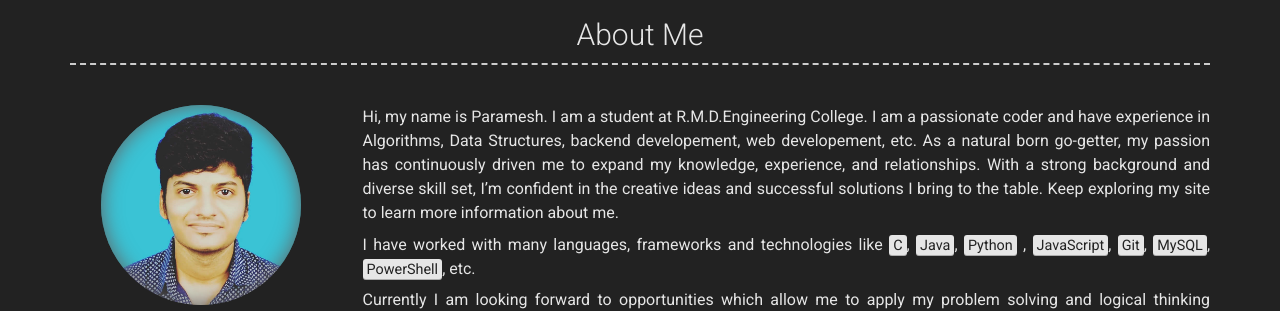
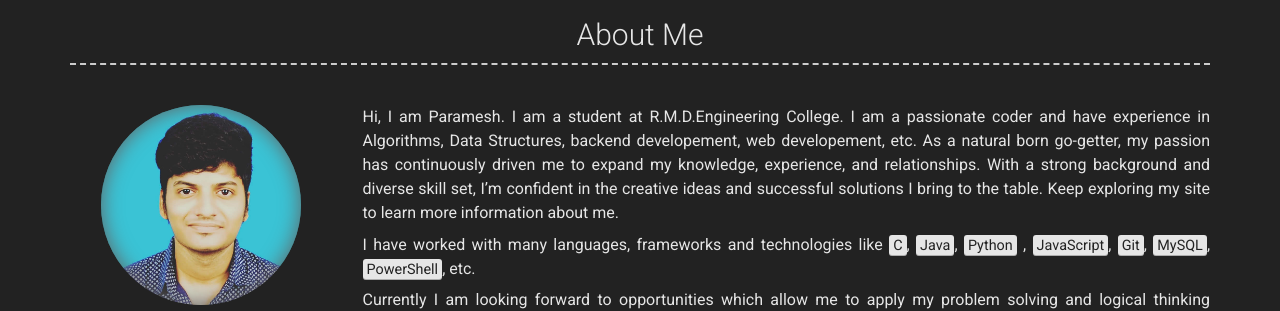
Before and after one commit to paramesh-org/paramesh-org.github.io, a Jekyll site: the page built from index.md, in a window 1280 px wide and 900 px high. Shown: the part 197-508 px from the top of the window. Built offline with Jekyll 4.4.1, drawn with Linux system fonts in a browser that asks for light colours; nearby versions of some CDN libraries.

```diff
--- a/_config.yml
+++ b/_config.yml
@@ -47,7 +47,7 @@ linkedin_username: parameshwaran
 about_profile_image: images/profilepic.jpg
 about_content: | # this will include new lines to allow paragraphs
 
-  Hi, my name is Paramesh. I am a student at R.M.D.Engineering College. I am a passionate coder and have experience in Algorithms,
+  Hi, I am  Paramesh. I am a student at R.M.D.Engineering College. I am a passionate coder and have experience in Algorithms,
   Data Structures, backend developement, web developement, etc. As a natural born go-getter, my passion has continuously driven
   me to expand my knowledge, experience, and relationships. With a strong background and diverse skill set, I’m confident in
   the creative ideas and successful solutions I bring to the table. Keep exploring my site to learn more information about me.
```
Also changed, not shown: 1 other file.
